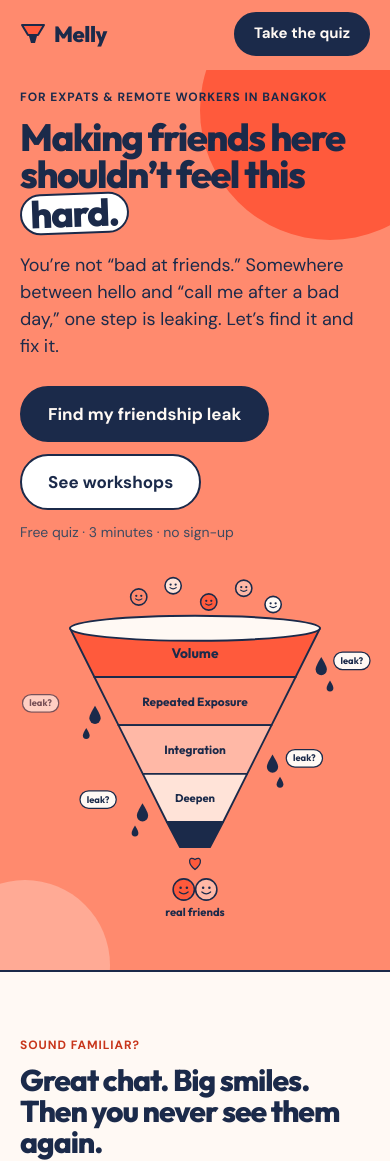
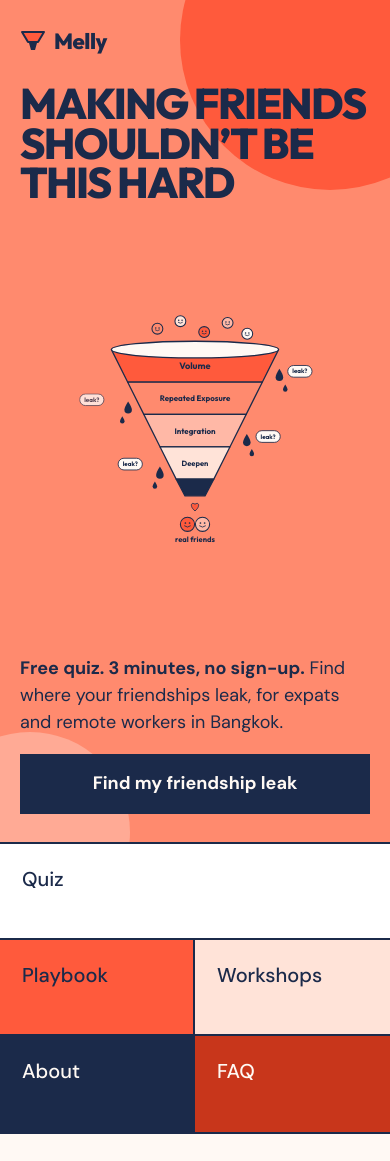
Before and after one commit to melissahlang/friendshipfunnel, a website: page index.html in a window 390 px wide. Shown: the top 1161 px of the page. Drawn offline with Linux system fonts and the light colour scheme.

Commit message:
Redesign landing page as split hero with link-tile rail
Full-screen hero (brand, oversized headline, funnel art, status line,
block button) with a sticky right rail of five colored link tiles:
Quiz, Playbook, Workshops, About, FAQ. Tiles become a grid under the
hero on mobile. Replaces the old sticky top bar. Brand colors unchanged.

Co-Authored-By: Claude Opus 5.5 <noreply@anthropic.com>

```diff
--- a/index.html
+++ b/index.html
@@ -15,7 +15,8 @@ a{color:var(--ink)}
 :focus-visible{outline:3px solid var(--coral);outline-offset:2px}
 .wrap{max-width:1080px;margin:0 auto;padding:0 20px}
 .k{margin:0;font-size:12px;font-weight:700;letter-spacing:.08em;text-transform:uppercase}
-section{scroll-margin-top:80px}
+section,[id]{scroll-margin-top:24px}
+.btns{display:flex;flex-wrap:wrap;gap:12px;margin-top:26px}
 
 /* buttons */
 .pill{display:inline-flex;justify-content:center;align-items:center;min-height:56px;border-radius:999px;border:2px solid var(--ink);font-weight:700;font-size:17px;text-decoration:none;text-align:center;padding:10px 26px;transition:transform .15s}
@@ -26,30 +27,57 @@ section{scroll-margin-top:80px}
 .pill.sm{min-height:44px;font-size:15px;padding:6px 18px}
 @media (prefers-reduced-motion:reduce){.pill{transition:none}.pill:hover{transform:none}}
 
-/* top bar */
-.top{position:sticky;top:0;z-index:10;background:var(--peach);border-bottom:2px solid transparent;transition:border-color .2s}
-.top.stuck{border-bottom-color:var(--ink)}
-.top .wrap{display:flex;align-items:center;justify-content:space-between;gap:16px;min-height:68px}
-.brand{font-size:22px;text-decoration:none;display:flex;align-items:center;gap:8px}
-.brand svg{flex:none}
-.nav{display:none;gap:26px;font-weight:700;font-size:15px}
-.nav a{text-decoration:none}
-.nav a:hover{text-decoration:underline;text-underline-offset:4px}
-@media (min-width:820px){.nav{display:flex}}
+/* page layout: hero + sections on the left, link tiles on the right */
+.layout{display:grid;grid-template-columns:minmax(0,1fr)}
+@media (min-width:900px){
+ .layout{grid-template-columns:minmax(0,1fr) 22%}
+ .hero{grid-column:1;grid-row:1}
+ .rest{grid-column:1;grid-row:2}
+ .rail{grid-column:2;grid-row:1/3;align-self:start;position:sticky;top:0;height:100vh;border-left:2px solid var(--ink)}
+}
 
 /* hero */
-.hero{position:relative;overflow:hidden;background:var(--peach);border-bottom:2px solid var(--ink);padding:18px 0 48px}
-.hero .blob{position:absolute;right:-70px;top:-90px;width:260px;height:260px;border-radius:50%;background:var(--coral)}
-.hero .blob2{position:absolute;left:-60px;bottom:-80px;width:170px;height:170px;border-radius:50%;background:var(--blush);opacity:.7}
-.hero .wrap{position:relative;display:grid;gap:28px;align-items:center}
-.hero h1{margin-top:12px;font-size:clamp(38px,9vw,64px);line-height:.98;letter-spacing:-.04em}
-.hero h1 em{font-style:normal;background:var(--white);border:2px solid var(--ink);border-radius:999px;padding:0 .22em;display:inline-block;transform:rotate(-2deg)}
-.hero .lead{margin:18px 0 0;font-size:18px;line-height:1.5;max-width:520px}
-.btns{display:flex;flex-wrap:wrap;gap:12px;margin-top:26px}
-.meta{margin:12px 0 0;font-size:14px;color:var(--mut2)}
-.funnel{max-width:360px;width:100%;margin:0 auto}
-.funnel svg{width:100%;height:auto;display:block;overflow:visible;font-family:"Outfit",sans-serif}
-@media (min-width:860px){.hero{padding:34px 0 72px}.hero .wrap{grid-template-columns:1.15fr .85fr;gap:40px}.funnel{max-width:400px}}
+.hero{position:relative;overflow:hidden;background:var(--peach);border-bottom:2px solid var(--ink);min-height:100vh;min-height:100svh;display:flex;flex-direction:column;padding:24px 20px 28px}
+.hero .blob{position:absolute;right:-90px;top:-110px;width:300px;height:300px;border-radius:50%;background:var(--coral)}
+.hero .blob2{position:absolute;left:-70px;bottom:-90px;width:200px;height:200px;border-radius:50%;background:var(--blush);opacity:.7}
+.hero>*{position:relative}
+.brand{font-size:22px;text-decoration:none;display:inline-flex;align-items:center;gap:8px;align-self:flex-start}
+.brand svg{flex:none}
+.hero h1{margin-top:26px;font-size:clamp(40px,11vw,96px);line-height:.92;letter-spacing:-.04em;text-transform:uppercase}
+.funnel{flex:1;display:flex;align-items:center;justify-content:center;padding:24px 0}
+.funnel svg{width:clamp(220px,min(60vw,42vh),360px);height:auto;display:block;overflow:visible;font-family:"Outfit",sans-serif}
+.hbot{display:flex;flex-direction:column;gap:18px}
+.status{margin:0;font-size:18px;line-height:1.5;max-width:440px}
+.status b{font-weight:800}
+.block{display:inline-flex;align-items:center;justify-content:center;min-height:60px;padding:10px 30px;background:var(--ink);color:var(--bg);border:2px solid var(--ink);font-weight:700;font-size:18px;text-decoration:none;text-align:center;transition:background .15s,color .15s}
+.block:hover{background:var(--bg);color:var(--ink)}
+@media (min-width:900px){
+ .hero{padding:32px 44px 36px}
+ .hero h1{margin:24px 0 0 12%;font-size:clamp(48px,min(6vw,9vh),92px)}
+ .funnel{padding:16px 0}
+ .hbot{flex-direction:row;align-items:center;gap:36px}
+}
+
+/* link tiles */
+.rail{display:grid;grid-template-columns:1fr 1fr;border-bottom:2px solid var(--ink)}
+.tile{position:relative;display:block;min-height:96px;padding:20px 22px;font-size:20px;font-weight:500;text-decoration:none;border-bottom:2px solid var(--ink)}
+.tile:nth-child(even){border-right:2px solid var(--ink)}
+.tile:first-child{grid-column:1/-1}
+.tile:nth-last-child(-n+2){border-bottom:0}
+.tile .ar{position:absolute;right:20px;bottom:16px;font-size:24px;opacity:0;transform:translateX(-8px);transition:opacity .15s,transform .15s}
+.tile:hover .ar,.tile:focus-visible .ar{opacity:1;transform:none}
+.tile:focus-visible{outline-offset:-5px}
+.t1{background:var(--white);color:var(--ink)}
+.t2{background:var(--coral);color:var(--ink)}
+.t3{background:var(--cream);color:var(--ink)}
+.t4{background:var(--ink);color:var(--bg)}
+.t5{background:var(--coral-d);color:var(--bg)}
+@media (min-width:900px){
+ .rail{display:flex;flex-direction:column;border-bottom:0}
+ .tile{flex:1;min-height:0;padding:28px 30px;font-size:22px;border-right:0!important;border-bottom:2px solid var(--ink)!important}
+ .tile:last-child{border-bottom:0!important}
+}
+@media (prefers-reduced-motion:reduce){.tile .ar,.block{transition:none}}
 
 /* sections */
 .sec{padding:64px 0}
@@ -124,38 +152,31 @@ footer small{display:block;width:100%;color:var(--mut2);font-size:13px}
 </style></head>
 <body>
 
-<header class="top" id="top">
- <div class="wrap">
-  <a class="brand" href="#">
-   <svg width="26" height="26" viewBox="0 0 26 26" aria-hidden="true"><path d="M2 4h22l-6 10h-10z" fill="#FF5A3C" stroke="#1B2A4A" stroke-width="2" stroke-linejoin="round"/><path d="M9 15h8l-2 7h-4z" fill="#1B2A4A"/></svg>
-   <span>Melly</span>
-  </a>
-  <nav class="nav" aria-label="Main">
-   <a href="#how">How it works</a>
-   <a href="#offers">Workshops &amp; playbook</a>
-   <a href="#about">About</a>
-   <a href="#faq">FAQ</a>
-  </nav>
-  <a class="pill navy sm" href="quiz.html">Take the quiz</a>
+<div class="layout">
+
+<header class="hero" id="top">
+ <i class="blob"></i><i class="blob2"></i>
+ <a class="brand" href="#top">
+  <svg width="26" height="26" viewBox="0 0 26 26" aria-hidden="true"><path d="M2 4h22l-6 10h-10z" fill="#FF5A3C" stroke="#1B2A4A" stroke-width="2" stroke-linejoin="round"/><path d="M9 15h8l-2 7h-4z" fill="#1B2A4A"/></svg>
+  <span>Melly</span>
+ </a>
+ <h1>Making friends <br>shouldn’t be <br>this hard</h1>
+ <div class="funnel" id="funnel"></div>
+ <div class="hbot">
+  <p class="status"><b>Free quiz. 3 minutes, no sign-up.</b> Find where your friendships leak, for expats and remote workers in Bangkok.</p>
+  <a class="block" href="quiz.html">Find my friendship leak</a>
  </div>
 </header>
 
-<section class="hero">
- <i class="blob"></i><i class="blob2"></i>
- <div class="wrap">
-  <div>
-   <p class="k">For expats &amp; remote workers in Bangkok</p>
-   <h1>Making friends here shouldn’t feel this <em>hard.</em></h1>
-   <p class="lead">You’re not “bad at friends.” Somewhere between hello and “call me after a bad day,” one step is leaking. Let’s find it and fix it.</p>
-   <div class="btns">
-    <a class="pill navy" href="quiz.html">Find my friendship leak</a>
-    <a class="pill white" href="#offers">See workshops</a>
-   </div>
-   <p class="meta">Free quiz · 3 minutes · no sign-up</p>
-  </div>
-  <div class="funnel" id="funnel"></div>
- </div>
-</section>
+<nav class="rail" aria-label="Main">
+ <a class="tile t1" href="quiz.html">Quiz<span class="ar" aria-hidden="true">→</span></a>
+ <a class="tile t2" href="#offers">Playbook<span class="ar" aria-hidden="true">→</span></a>
+ <a class="tile t3" href="#workshops">Workshops<span class="ar" aria-hidden="true">→</span></a>
+ <a class="tile t4" href="#about">About<span class="ar" aria-hidden="true">→</span></a>
+ <a class="tile t5" href="#faq">FAQ<span class="ar" aria-hidden="true">→</span></a>
+</nav>
+
+<div class="rest">
 
 <section class="sec">
  <div class="wrap">
@@ -215,7 +236,7 @@ footer small{display:block;width:100%;color:var(--mut2);font-size:13px}
     <a class="pill navy" id="pb" href="#">Get the playbook</a>
     <p class="note" id="pbn" aria-live="polite"></p>
    </div>
-   <div class="card offer tint">
+   <div class="card offer tint" id="workshops">
     <span class="tag">In person · Bangkok</span>
     <h3>Live workshops</h3>
     <p>Practise the skills with other people who are in the same boat, in a room where everyone came to make friends.</p>
@@ -268,6 +289,8 @@ footer small{display:block;width:100%;color:var(--mut2);font-size:13px}
   <small>© <span id="yr">2026</span> Melly · Friendships in Bangkok</small>
  </div>
 </footer>
+</div>
+</div>
 
 <script>
 // Fill these in when the links exist. Empty = button shows a "coming soon" message.
@@ -283,9 +306,6 @@ wire("pb",PLAYBOOK_URL,"The playbook is almost ready. Check back very soon.");
 wire("ws",WORKSHOP_URL,"New dates are coming soon. Take the quiz in the meantime!");
 document.getElementById("yr").textContent=new Date().getFullYear();
 
-var bar=document.getElementById("top");
-function onScroll(){bar.classList.toggle("stuck",window.scrollY>8)}
-window.addEventListener("scroll",onScroll,{passive:true});onScroll();
 
 // Same funnel illustration as the quiz start page (quiz.html funnelSVG)
 (function(){
```
Also changed, not shown: CLAUDE.md (+1 -1 lines).
